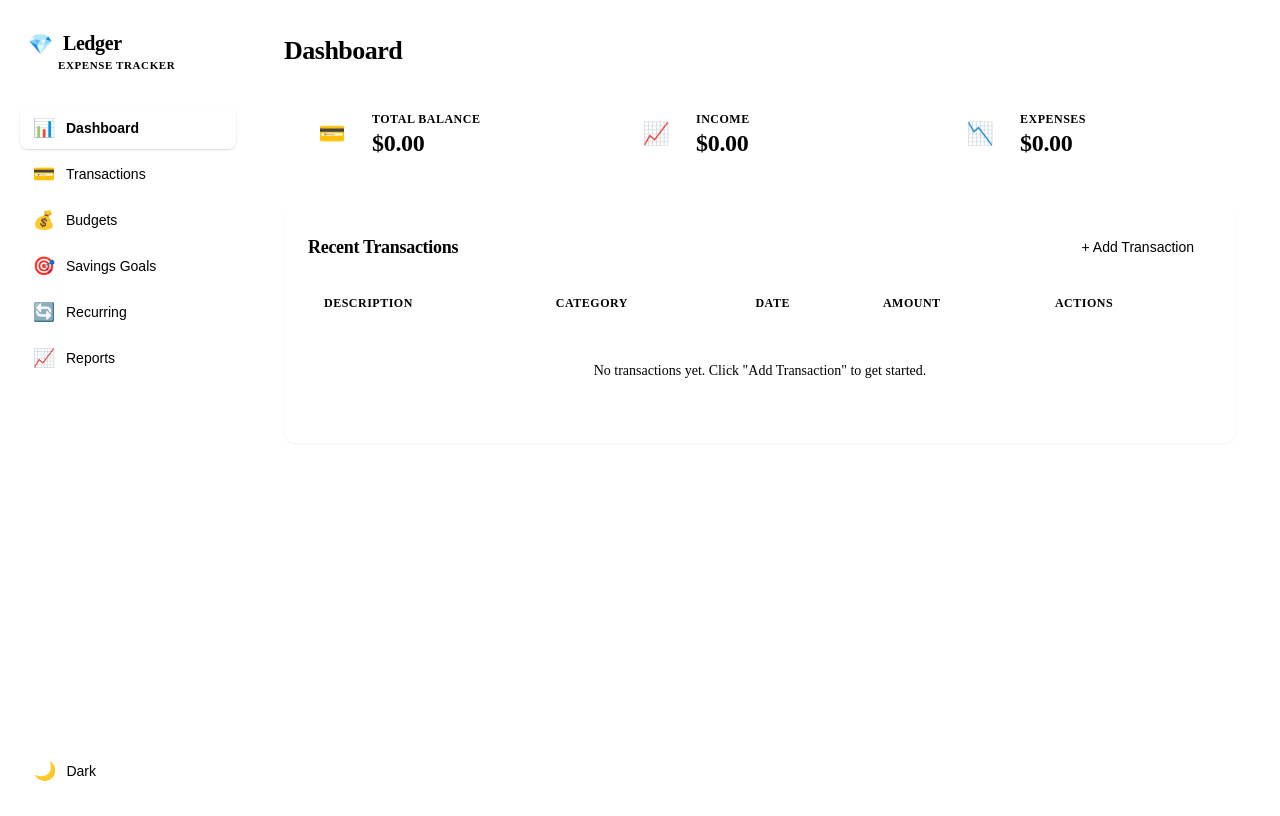
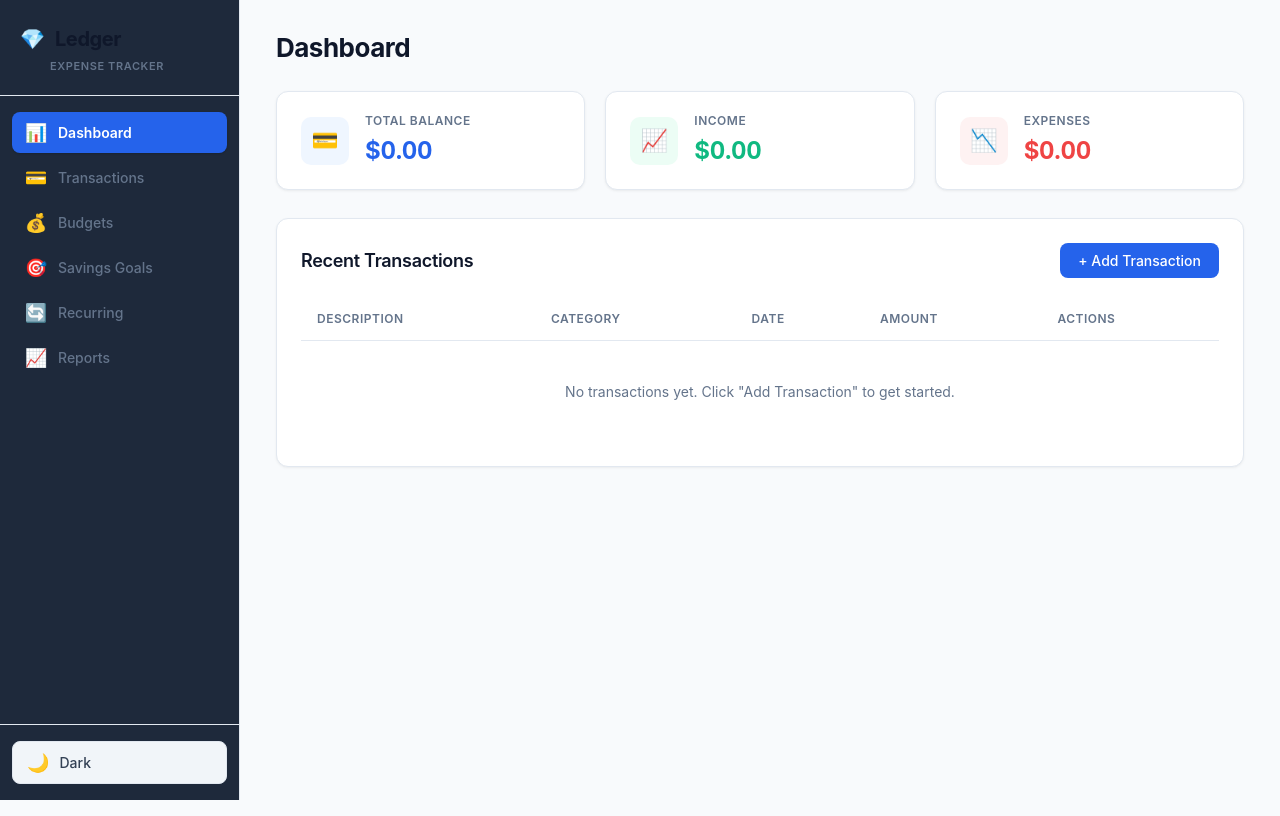
Before and after one commit to Abhi-2206/Ledger-personal-expense-tracker, a React (Vite) app in the folder frontend/: page / in a window 1280 px wide. Built offline with nearby package versions, Linux system fonts and the light colour scheme.

Commit message:
fixed dark mode theme logic

```diff
--- a/frontend/src/components/BudgetsPage.jsx
+++ b/frontend/src/components/BudgetsPage.jsx
@@ -21,9 +21,9 @@ function getBudgetStatus(spent, budgeted) {
 }
 
 const STATUS_CONFIG = {
-  exceeded: { color: '#ef4444', bgColor: '#fef2f2', label: 'Exceeded', barColor: '#ef4444' },
-  warning:  { color: '#f59e0b', bgColor: '#fffbeb', label: 'Approaching', barColor: '#f59e0b' },
-  ok:       { color: '#10b981', bgColor: '#ecfdf5', label: 'On track',   barColor: '#10b981' },
+  exceeded: { color: 'var(--color-danger)', bgColor: 'var(--color-danger-light)', label: 'Exceeded', barColor: 'var(--color-danger)' },
+  warning:  { color: 'var(--color-warning)', bgColor: 'var(--color-warning-light)', label: 'Approaching', barColor: 'var(--color-warning)' },
+  ok:       { color: 'var(--color-success)', bgColor: 'var(--color-success-light)', label: 'On track',   barColor: 'var(--color-success)' },
 };
 
 // ─── BudgetRow ─────────────────────────────────────────────────────────────────
@@ -69,13 +69,13 @@ function BudgetRow({ budget, transactions, year, month, onEdit, onDelete }) {
         </div>
         <div style={styles.amountItem}>
           <span style={styles.amountLabel}>Spent</span>
-          <span style={{ ...styles.amountValue, color: spent > 0 ? '#ef4444' : '#64748b' }}>
+          <span style={{ ...styles.amountValue, color: spent > 0 ? 'var(--color-danger)' : 'var(--text-muted)' }}>
             {formatCurrency(spent)}
           </span>
         </div>
         <div style={styles.amountItem}>
           <span style={styles.amountLabel}>Remaining</span>
-          <span style={{ ...styles.amountValue, color: remaining < 0 ? '#ef4444' : '#10b981' }}>
+          <span style={{ ...styles.amountValue, color: remaining < 0 ? 'var(--color-danger)' : 'var(--color-success)' }}>
             {remaining < 0 ? `-${formatCurrency(Math.abs(remaining))}` : formatCurrency(remaining)}
           </span>
         </div>
@@ -407,14 +407,14 @@ const styles = {
   monthLabel: {
     margin: 0,
     fontSize: '14px',
-    color: '#64748b',
+    color: 'var(--text-muted)',
     fontWeight: '500',
   },
   addButton: {
     padding: '9px 18px',
     border: 'none',
     backgroundColor: 'var(--color-primary)',
-    color: '#ffffff',
+    color: 'var(--bg-surface)',
     borderRadius: '8px',
     fontSize: '14px',
     fontWeight: '500',
@@ -664,7 +664,7 @@ const styles = {
     padding: '9px 18px',
     border: 'none',
     backgroundColor: 'var(--color-primary)',
-    color: '#ffffff',
+    color: 'var(--bg-surface)',
     borderRadius: '8px',
     fontSize: '14px',
     fontWeight: '500',
--- a/frontend/src/components/RecurringTransactionsPage.jsx
+++ b/frontend/src/components/RecurringTransactionsPage.jsx
@@ -84,7 +84,7 @@ function RuleRow({ rule, onEdit, onToggleStatus, onDelete }) {
       <div style={styles.detailsRow}>
         <div style={styles.detailItem}>
           <span style={styles.detailLabel}>Amount</span>
-          <span style={{ ...styles.detailValue, color: isIncome ? '#059669' : 'var(--color-danger-hover)' }}>
+          <span style={{ ...styles.detailValue, color: isIncome ? 'var(--color-success)' : 'var(--color-danger)' }}>
             {formatCurrency(signedAmount)}
           </span>
         </div>
@@ -111,7 +111,7 @@ function RuleRow({ rule, onEdit, onToggleStatus, onDelete }) {
         )}
         <div style={styles.dateItem}>
           <span style={styles.dateLabel}>Next Due:</span>
-          <span style={{ ...styles.dateValue, color: isOverdue ? 'var(--color-danger-hover)' : isDueSoon ? '#f59e0b' : 'var(--text-body)', fontWeight: isOverdue || isDueSoon ? '600' : '500' }}>
+          <span style={{ ...styles.dateValue, color: isOverdue ? 'var(--color-danger)' : isDueSoon ? 'var(--color-warning)' : 'var(--text-body)', fontWeight: isOverdue || isDueSoon ? '600' : '500' }}>
             {formatDate(rule.nextDueDate)}
             {isOverdue && ' (Overdue)'}
             {isDueSoon && !isOverdue && ' (Due Soon)'}
@@ -786,7 +786,7 @@ const styles = {
     display: 'flex',
     gap: '24px',
     paddingTop: '12px',
-    borderTop: '1px solid #f1f5f9',
+    borderTop: '1px solid var(--border-subtle)',
     flexWrap: 'wrap',
   },
   dateItem: {
@@ -901,7 +901,7 @@ const styles = {
   successBanner: {
     backgroundColor: 'var(--color-success-light)',
     border: '1px solid var(--color-success-border)',
-    color: 'var(--color-success-hover)',
+    color: 'var(--color-success)',
     borderRadius: '8px',
     padding: '12px 16px',
     fontSize: '14px',
@@ -913,7 +913,7 @@ const styles = {
   resultBanner: {
     backgroundColor: 'var(--color-primary-light)',
     border: '1px solid var(--color-primary-border)',
-    color: 'var(--color-primary-hover)',
+    color: 'var(--color-primary)',
     borderRadius: '8px',
     padding: '12px 16px',
     fontSize: '14px',
@@ -929,7 +929,7 @@ const styles = {
   errorBanner: {
     backgroundColor: 'var(--color-danger-light)',
     border: '1px solid var(--color-danger-border)',
-    color: 'var(--color-danger-hover)',
+    color: 'var(--color-danger)',
     borderRadius: '8px',
     padding: '12px 16px',
     fontSize: '14px',
--- a/frontend/src/components/ReportsPage.jsx
+++ b/frontend/src/components/ReportsPage.jsx
@@ -187,21 +187,21 @@ function ReportsPage({ transactions }) {
           value={`$${summary.income}`}
           icon="📈"
           color="var(--color-success)"
-          bgColor="#ecfdf5"
+          bgColor="var(--color-success-light)"
         />
         <SummaryCard
           title="Monthly Expenses"
           value={`$${summary.expenses}`}
           icon="📉"
           color="var(--color-danger)"
-          bgColor="#fef2f2"
+          bgColor="var(--color-danger-light)"
         />
         <SummaryCard
           title="Net Balance"
           value={netFormatted}
           icon="💳"
-          color={netIsNegative ? 'var(--color-danger)' : '#3b82f6'}
-          bgColor={netIsNegative ? '#fef2f2' : '#eff6ff'}
+          color={netIsNegative ? 'var(--color-danger)' : 'var(--color-primary)'}
+          bgColor={netIsNegative ? 'var(--color-danger-light)' : 'var(--color-primary-light)'}
         />
       </div>
 
--- a/frontend/src/components/SavingsGoalsPage.jsx
+++ b/frontend/src/components/SavingsGoalsPage.jsx
@@ -35,7 +35,7 @@ function GoalRow({ goal, onEdit, onDelete, onAddContribution }) {
   const isComplete = currentAmount >= targetAmount;
   const isOverfunded = currentAmount > targetAmount;
 
-  const statusColor = isOverfunded ? '#8b5cf6' : isComplete ? 'var(--color-success)' : '#3b82f6';
+  const statusColor = isOverfunded ? 'var(--color-primary)' : isComplete ? 'var(--color-success)' : 'var(--color-primary)';
   const statusLabel = isOverfunded ? 'Overfunded' : isComplete ? 'Completed' : 'In Progress';
 
   return (
@@ -707,7 +707,7 @@ const styles = {
   },
   overfundedNote: {
     fontSize: '12px',
-    color: '#8b5cf6',
+    color: 'var(--color-primary)',
     fontWeight: '600',
     fontVariantNumeric: 'tabular-nums',
   },
@@ -716,7 +716,7 @@ const styles = {
   targetDateRow: {
     marginTop: '12px',
     paddingTop: '12px',
-    borderTop: '1px solid #f1f5f9',
+    borderTop: '1px solid var(--border-subtle)',
     display: 'flex',
     gap: '8px',
     alignItems: 'center',
@@ -817,7 +817,7 @@ const styles = {
   successBanner: {
     backgroundColor: 'var(--color-success-light)',
     border: '1px solid var(--color-success-border)',
-    color: 'var(--color-success-hover)',
+    color: 'var(--color-success)',
     borderRadius: '8px',
     padding: '12px 16px',
     fontSize: '14px',
@@ -829,7 +829,7 @@ const styles = {
   errorBanner: {
     backgroundColor: 'var(--color-danger-light)',
     border: '1px solid var(--color-danger-border)',
-    color: 'var(--color-danger-hover)',
+    color: 'var(--color-danger)',
     borderRadius: '8px',
     padding: '12px 16px',
     fontSize: '14px',
--- a/frontend/src/components/Sidebar.jsx
+++ b/frontend/src/components/Sidebar.jsx
@@ -119,7 +119,7 @@ const styles = {
   },
   navItemActive: {
     backgroundColor: 'var(--color-primary) !important',
-    color: '#ffffff !important',
+    color: 'var(--bg-surface) !important',
     fontWeight: '600',
     boxShadow: '0 1px 2px 0 rgba(0, 0, 0, 0.15)',
   },
--- a/frontend/src/components/TransactionForm.jsx
+++ b/frontend/src/components/TransactionForm.jsx
@@ -299,7 +299,7 @@ const styles = {
     alignItems: 'center',
     gap: '8px',
     fontSize: '14px',
-    color: '#334155',
+    color: 'var(--text-body)',
     cursor: 'pointer',
   },
   radio: {
--- a/frontend/src/components/TransactionsTable.jsx
+++ b/frontend/src/components/TransactionsTable.jsx
@@ -481,7 +481,7 @@ const styles = {
     padding: '9px 16px',
     border: '1px solid var(--border-input)',
     backgroundColor: 'var(--bg-surface)',
-    color: '#334155',
+    color: 'var(--text-body)',
     borderRadius: '8px',
     fontSize: '14px',
     fontWeight: '500',
@@ -497,8 +497,8 @@ const styles = {
   },
   successBanner: {
     backgroundColor: 'var(--color-success-light)',
-    border: '1px solid #a7f3d0',
-    color: '#065f46',
+    border: '1px solid var(--color-success-border)',
+    color: 'var(--color-success)',
     borderRadius: '8px',
     padding: '12px 16px',
     fontSize: '14px',
@@ -510,8 +510,8 @@ const styles = {
   },
   errorBanner: {
     backgroundColor: 'var(--color-danger-light)',
-    border: '1px solid #fecaca',
-    color: 'var(--color-danger-hover)',
+    border: '1px solid var(--color-danger-border)',
+    color: 'var(--color-danger)',
     borderRadius: '8px',
     padding: '12px 16px',
     fontSize: '14px',
@@ -557,7 +557,7 @@ const styles = {
     position: 'absolute',
     left: '12px',
     fontSize: '14px',
-    color: '#94a3b8',
+    color: 'var(--text-subtle)',
     pointerEvents: 'none',
   },
   searchInput: {
@@ -577,7 +577,7 @@ const styles = {
     right: '10px',
     background: 'none',
     border: 'none',
-    color: '#94a3b8',
+    color: 'var(--text-subtle)',
     cursor: 'pointer',
     fontSize: '14px',
     padding: '4px',
@@ -619,7 +619,7 @@ const styles = {
     borderRadius: '8px',
     border: '1px solid var(--border-input)',
     fontSize: '14px',
-    color: '#334155',
+    color: 'var(--text-primary)',
     backgroundColor: 'var(--bg-surface)',
     outline: 'none',
     height: '38px',
@@ -630,7 +630,7 @@ const styles = {
     borderRadius: '8px',
     border: '1px solid var(--border-input)',
     fontSize: '14px',
-    color: '#334155',
+    color: 'var(--text-primary)',
     backgroundColor: 'var(--bg-surface)',
     outline: 'none',
     height: '38px',
@@ -671,12 +671,12 @@ const styles = {
     letterSpacing: '0.5px',
   },
   row: {
-    borderBottom: '1px solid #f1f5f9',
+    borderBottom: '1px solid var(--border-subtle)',
   },
   cell: {
     padding: '13px 16px',
     fontSize: '14px',
-    color: '#1e293b',
+    color: 'var(--text-body)',
   },
   dateCell: {
     fontSize: '13px',
@@ -690,7 +690,7 @@ const styles = {
     color: 'var(--text-muted)',
   },
   category: {
-    backgroundColor: '#f1f5f9',
+    backgroundColor: 'var(--bg-subtle)',
     color: 'var(--text-body)',
     padding: '3px 9px',
     borderRadius: '6px',
@@ -720,7 +720,7 @@ const styles = {
   },
   deleteButton: {
     padding: '5px 12px',
-    border: '1px solid #fecaca',
+    border: '1px solid var(--color-danger-border)',
     backgroundColor: 'var(--color-danger-light)',
     color: 'var(--color-danger-hover)',
     borderRadius: '6px',
--- a/frontend/src/index.css
+++ b/frontend/src/index.css
@@ -225,10 +225,10 @@ button:active:not(:disabled) {
 }
 
 ::-webkit-scrollbar-thumb {
-  background-color: var(--color-slate-300);
+  background-color: var(--border-input);
   border-radius: var(--radius-pill);
 }
 
 ::-webkit-scrollbar-thumb:hover {
-  background-color: var(--color-slate-400);
+  background-color: var(--text-muted);
 }
--- a/frontend/src/main.jsx
+++ b/frontend/src/main.jsx
@@ -2,6 +2,7 @@ import React from 'react';
 import ReactDOM from 'react-dom/client';
 import App from './App.jsx';
 import { ThemeProvider } from './ThemeContext.jsx';
+import './index.css';
 import './App.css';
 
 ReactDOM.createRoot(document.getElementById('root')).render(
```
